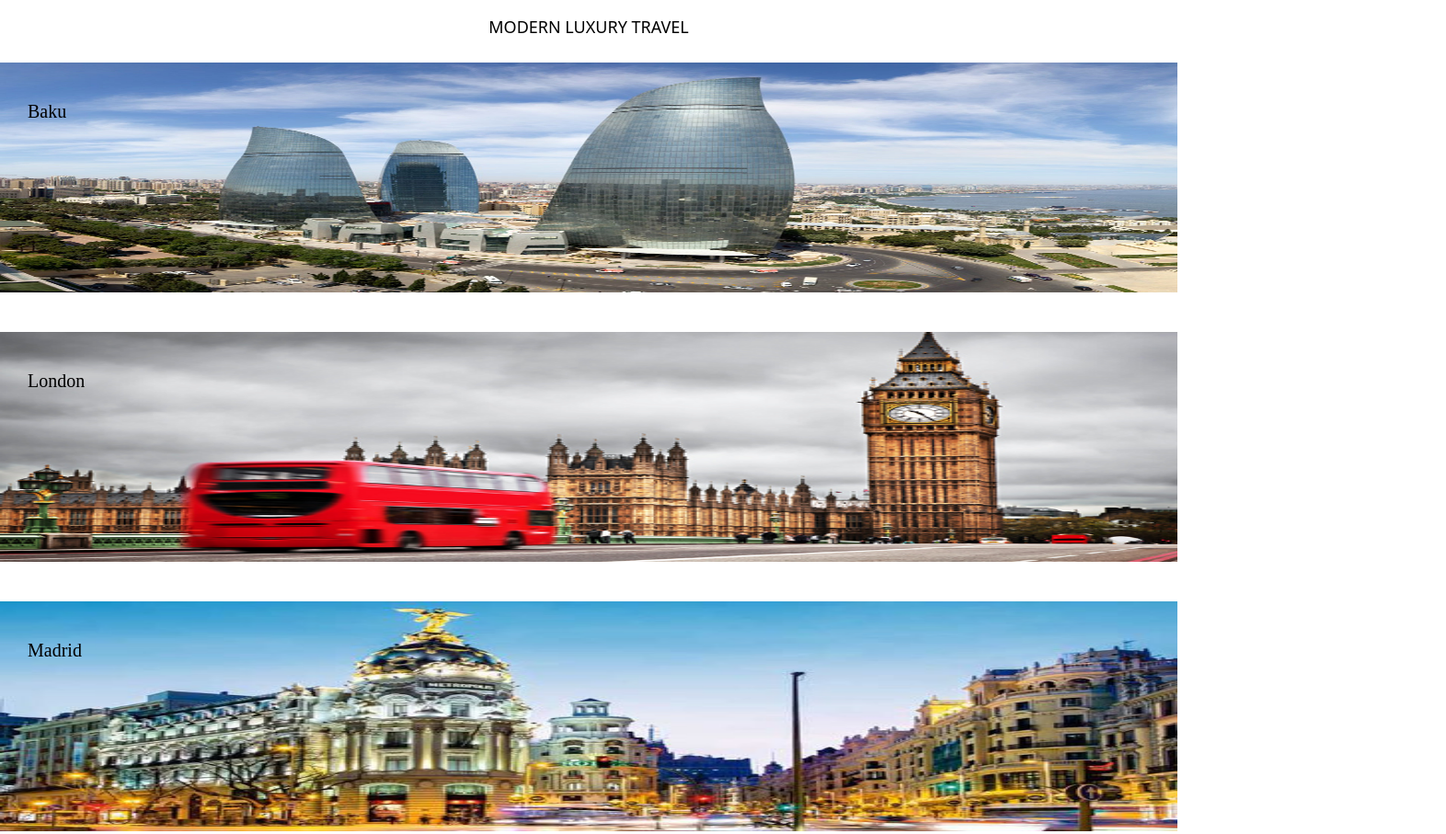
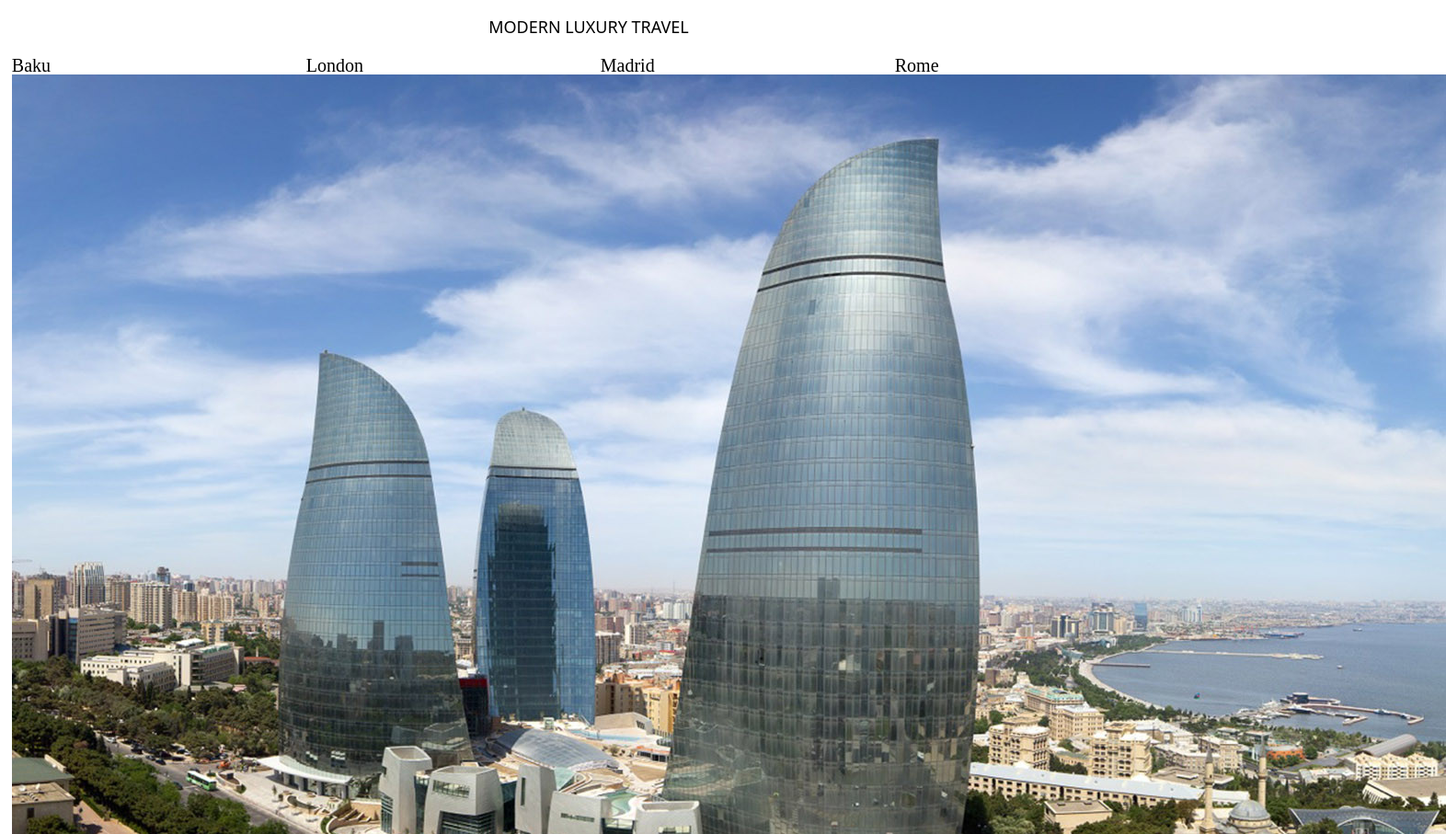
Before and after one commit to mlhagan/css-exercise-four, a plain HTML site: page index.html in a window 1280 px wide. Shown: the top 907 px of the page at 92% size, 1572 px wide, since content can reach past the window. Drawn offline with Linux system fonts and the light colour scheme.

Commit message:
Add files via upload

```diff
--- a/index.html
+++ b/index.html
@@ -9,30 +9,19 @@
   </head>
   <body>
     <section class="container">
-      <h1>Modern luxury travel</h1>
-      <div class="container">
-        <img src="images/baku.jpg" width="100%" height="250px">
-        <div class="top-left">
-          <h2>Baku</h2>
-        </div>
+      <h1>Modern luxury <span class="emphasis">travel</span></h1>
+      <div class="preview baku">
+        <h2>Baku</h2>
+        <img src="images/baku.jpg">
       </div>
-      <div class="container">
-        <img src="images/london.png" width="100%" height="250px">
-        <div class="top-left">
-          <h2>London</h2>
-        </div>
+      <div class="preview london">
+        <h2>London</h2>
       </div>
-      <div class="container">
-        <img src="images/madrid.jpg" width="100%" height="250px">
-        <div class="top-left">
-          <h2>Madrid</h2>
-        </div>
+      <div class="preview madrid">
+        <h2>Madrid</h2>
       </div>
-      <div class="container">
-        <img src="images/rome.jpg" width="100%" height="250px">
-        <div class="top-left">
-          <h2>Rome</h2>
-        </div>
+      <div class="preview rome">
+        <h2>Rome</h2>
       </div>
     </section>
   </body>
--- /dev/null
+++ b/style.css
@@ -0,0 +1,61 @@
+*, *:before, *:after {
+  box-sizing: border-box;
+}
+
+body {
+  background-color: #dadada;
+  font: 10px;
+}
+
+div {
+  float: left;
+  display: block;
+  margin:1% 0;
+  width: 100%;
+}
+
+h1 {
+  font-family: system-ui, sans-serif;
+  font-size: 18px;
+  text-transform: uppercase;
+  text-align: center;
+  padding-bottom: 10px;
+}
+
+h2 {
+  font-family: serif;
+  font-size: 20px;
+  text-transform: capitalize;
+}
+
+.container {
+  margin: 20px auto;
+  width: 100%;
+  position: relative;
+}
+
+.top-left {
+  width: 10%;
+  position: absolute;
+  top: 30px;
+  left: 30px;
+}
+
+.img {
+  max-width: 100%;
+  height: auto;
+}
+
+@media screen and (min-width: 575px) {
+  .preview {
+    margin: 1%;
+    width: 48%;
+  }
+}
+
+@media screen and (min-width: 991px) {
+  .preview {
+    margin: 1%;
+    width: 23%;
+  }
+}
```
